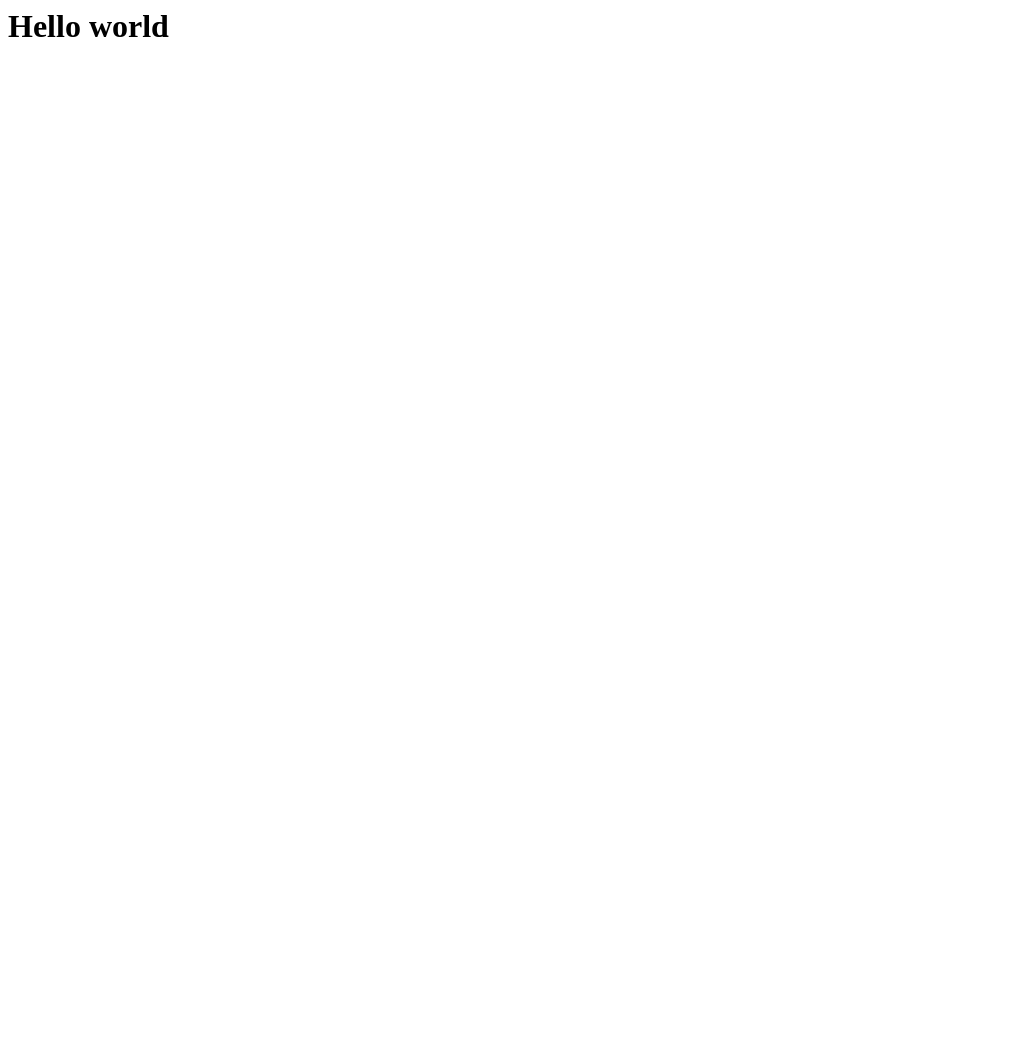
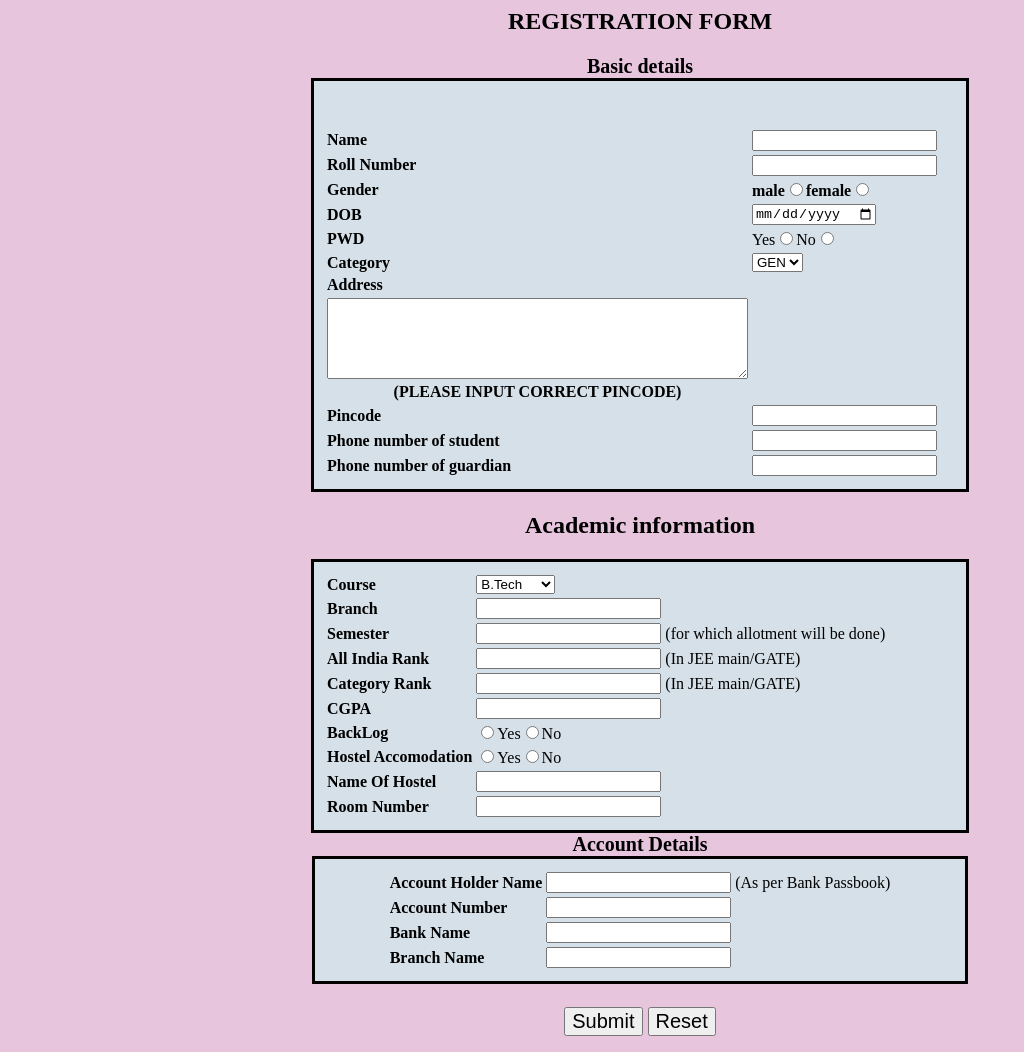
Before and after one commit to Savita12345-hub/second, a plain HTML site: page index.html in a window 1280 px wide. Shown: the whole page, without its empty margins (0-1024 px from the left). Before the commit the page ends 800 px from the top, so only its background shows below. Drawn offline with Linux system fonts and the light colour scheme.

Commit message:
registration page

```diff
--- a/index.html
+++ b/index.html
@@ -1 +1,132 @@
-<h1>Hello world</h1>
+<html>
+	<head>
+		<title>REGISTRATION FORM</title>
+		<style>
+			 .myform{
+					 margin: auto;
+					 width: 50%;
+					 padding: 10px;
+					 background-color:#d5e0e8;
+					   border :3px solid black;
+					}
+            	 .myform2{
+					 margin: auto;
+					 width: 50%;
+					 padding: 10px;
+					 background-color:#d5e0e8;
+					   border :3px solid black;
+					}
+			 	 .head{
+					 margin: auto;
+					 width: 50%;
+					 padding: 10px;
+					 background-color:#d5e0e8;
+					   border :3px solid black;
+					}
+		  legend{
+             font-size:20px;
+           }
+		</style>
+		<body style="background-color: #e6c5dd">
+
+			<form>
+				<h2 align="center">REGISTRATION FORM</h2>
+				<legend align="center"><b>Basic details</b></legend>
+				<div class="myform">
+					<table>
+
+						<tr><td><b>Name</b></td><td><input type="text" name="Name"></td></tr>
+          			    <tr><td><b>Roll Number</b></td><TD><input type="Number" name="Roll Number"></Td></tr>
+            			<tr><td><b>Gender</b></td><td><b>male</b><input type="radio" value="male" name="Gender"><b>female</b><input type="radio" value="female" name="Gender"></td></tr>
+          			    <tr><td><b>DOB</b></td><td><input type="date" name="DOB"></td></tr>
+          			    <tr><td><b>PWD</b></td><td>Yes<input type="radio" value="Yes" name="PWD">No<input type="radio" value="No" name="PWD"></td></tr>
+            		   <tr><td><b>Category</b></td><td><select value="">
+              			 <option value="GEN">GEN</option>
+               			 <option value="OBC">OBC</option>
+                         <option value="SC">SC</option>
+                         <option value="ST">ST</option>
+                         </select></td></tr>
+				          <tr><td><b>Address</b></td></tr>
+			               <tr><td><textarea rows="5" cols="50" maxlength="10"></textarea></td></tr>
+			                <br>
+			            <tr><td align="center" font-size:25px;><b>(PLEASE INPUT CORRECT PINCODE)</b></td></tr>
+			            <tr><td><b>Pincode</b></td>&nbsp<td><input type="number" name="PIN
+			            "></td></tr>
+			            <tr><td><b>Phone number of student</b></td><td><input type="number"></td></tr>
+			            <tr><td><b>Phone number of guardian</b></td><td><input type="number"></td></tr>
+			         </table></div>
+			      </div>
+			         <h2 align="center">Academic information</h3>
+			         <div class="myform2">
+
+      <table>
+          <tr>
+            <td><b>Course</b></td>
+            <td>
+              <select name = "dropdown">
+              <option value = "" selected>B.Tech</option>
+              <option value = "">B.Arch</option>
+              <option value = "">Int. M.Sc.</option>
+              <option value = "">M.tech</option>
+              <option value="">M.Arch</option>
+              <option value="">Ph.D.</option>
+             </select>
+            </td>
+          </tr>
+          <tr>
+            <td><b>Branch</b></td><td><input type="text" name="" value=""></td>
+          </tr>
+          <tr>
+            <td><b>Semester</b></td><td><input type="number" name="" value=""></td><td>(for which allotment will be done)</td>
+          </tr>
+          <tr>
+            <td><b>All India Rank</b></td><td><input type="text" name="" value=""></td><td>(In JEE main/GATE)</td>
+          </tr>
+          <tr>
+            <td><b>Category Rank</b></td><td><input type="text" name="" value=""></td><td>(In JEE main/GATE)</td>
+          </tr>
+          <tr>
+            <td><b>CGPA</b></td><td><input type="number" name="" value=""></td>
+          </tr>
+          <tr>
+            <td><b>BackLog</b></td><td><input type="radio" name="" value=""><label for="">Yes</label><input type="radio" name="" value=""><label for="">No</label></td>
+          </tr>
+          <td><b>Hostel Accomodation</b></td><td><input type="radio" name="" value=""><label for="">Yes</label><input type="radio" name="" value=""><label for="">No</label></td>
+          <tr>
+            <td><b>Name Of Hostel</b></td><td><input type="text" name="" value=""></td>
+          </tr>
+          <tr>
+            <td><b>Room Number</b></td><td><input type="text" name="" value=""></td>
+          </tr>
+
+      </table>
+      </div>
+      <legend><center><b>Account Details</b></legend>
+      <div class="head">
+      <table>
+        <tr>
+          <td><b>Account Holder Name</b></td><td><input type="text" name="" value=""></td><td>(As per Bank Passbook)</td>
+        </tr>
+        <tr>
+          <td><b>Account Number</b></td><td><input type="text" name="" value=""></td>
+        </tr>
+        <tr>
+          <td><b>Bank Name</b></td>
+          <td><input type="text" name="" value=""></td>
+        </tr>
+        <tr>
+          <td><b>Branch Name</b></td>
+          <td><input type="text" name="" value=""></td>
+        </tr>
+      </table>
+    </div><br>
+<legend>
+         <center><button type="submit" class="submit" style="font-size: 20px">Submit</button>
+   <button type="reset" class="Reset" style="font-size: 20px">Reset</button></center> </div>
+
+					</table>
+				</div>
+			</form>
+		</body>
+	</head>
+	</html>
```
